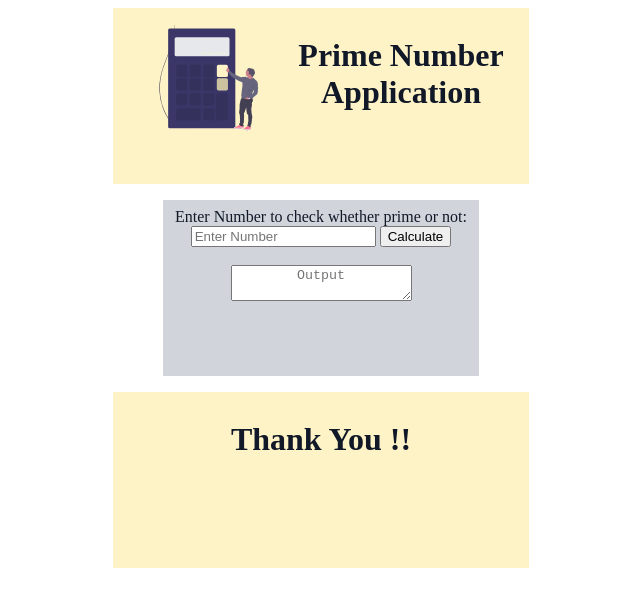
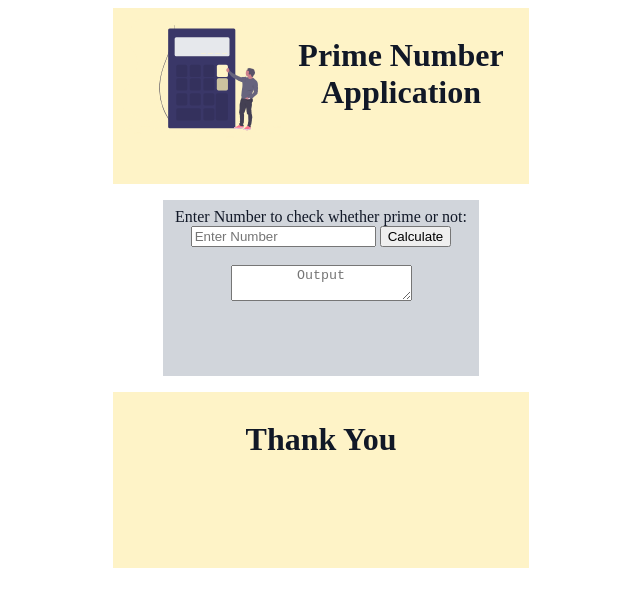
Before and after one commit to LalitMendha/primeNumber, a plain HTML site: page index.html in a window 1280 px wide. Shown: the whole page, without its empty margins (319-959 px from the left). Drawn offline with Linux system fonts and the light colour scheme.

```diff
--- a/index.html
+++ b/index.html
@@ -23,7 +23,7 @@
         </div>
     </main>
     <footer class="container">
-        <h1>Thank You !!</h1>
+        <h1>Thank You</h1>
     </footer>
     <script src="calculate.js" type="text/javascript"></script>
 </body>
```
